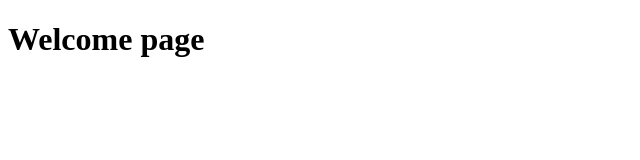
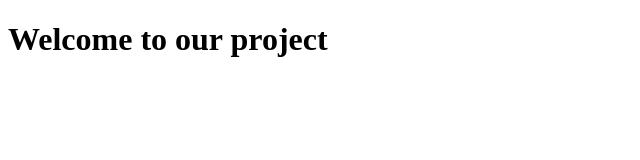
Before and after one commit to umbereye27/Bundle-2, a plain HTML site: page index.html in a window 1280 px wide. Shown: the whole page, without its empty margins (0-640 px from the left). Drawn offline with Linux system fonts and the light colour scheme.

Commit message:
Update home page content

```diff
--- a/index.html
+++ b/index.html
@@ -6,6 +6,6 @@
     <title>Document</title>
 </head>
 <body>
-    <h1>Welcome page</h1>
+    <h1>Welcome to our project</h1>
 </body>
 </html>
```
